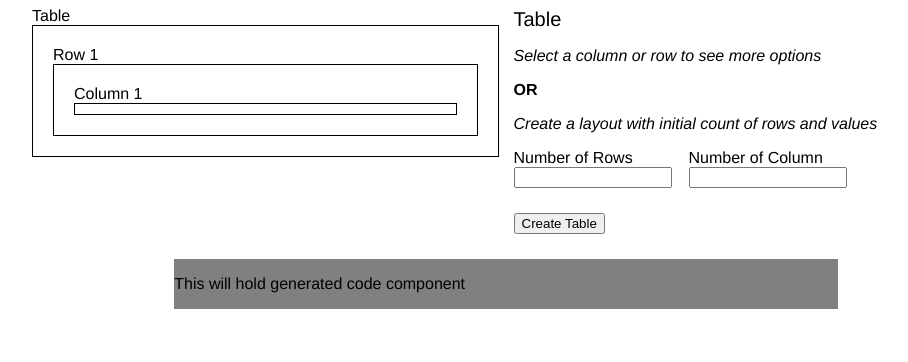
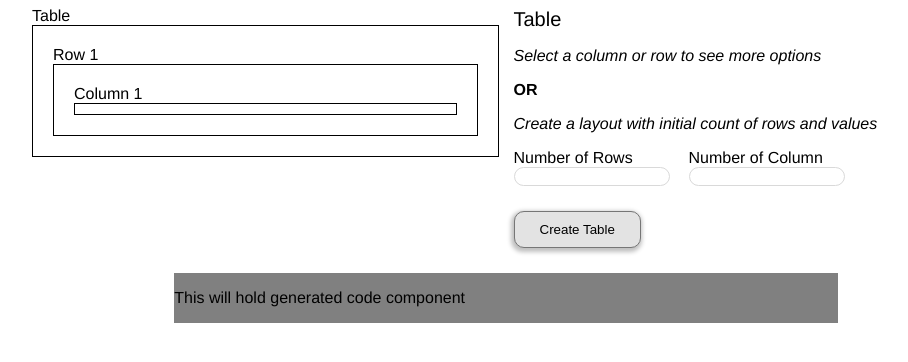
Before and after one commit to Adrian-NB/html-table-generator, a plain HTML site: page index.html in a window 1280 px wide. Shown: the part 106-468 px from the top of the page, without its empty margins (134-1042 px from the left). Drawn offline with Linux system fonts and the light colour scheme.

Commit message:
match button styling but still need to work on input styling

```diff
--- a/index.css
+++ b/index.css
@@ -1,5 +1,34 @@
 body {
     font-family: 'Helvetica Neue', sans-serif;
+}
+
+.button {
+    background-color: #E3E3E3;
+    border-radius: 10px;
+    border: 1px solid #767676;
+    box-shadow: -1px 2px 4px 2px rgba(0, 0, 0, 0.25);
+    font-weight: 100;
+    padding: 10px 25px;
+}
+
+.button:hover {
+    background-color: #cdcdcd;
+    cursor: pointer;
+}
+
+.button:disabled {
+    color: #b3b3b3;
+    cursor: not-allowed;
+    background-color: #d9d9d9;
+}
+
+#columnCount,
+#rowCount {
+    border: 1px solid #d9d9d9;
+    border-radius: 10px;
+    /* padding: 10px 25px;  */
+    /* width: 160px; */
+
 }
 
 h1 {
--- a/index.html
+++ b/index.html
@@ -49,7 +49,7 @@
                             <input type="number" id="columnCount" min="1" max="5">
                         </div>
                     </div>
-                    <button>Create Table</button>
+                    <button class="button">Create Table</button>
                 </div>
             </div>
             <div class="bottomRow">
```
